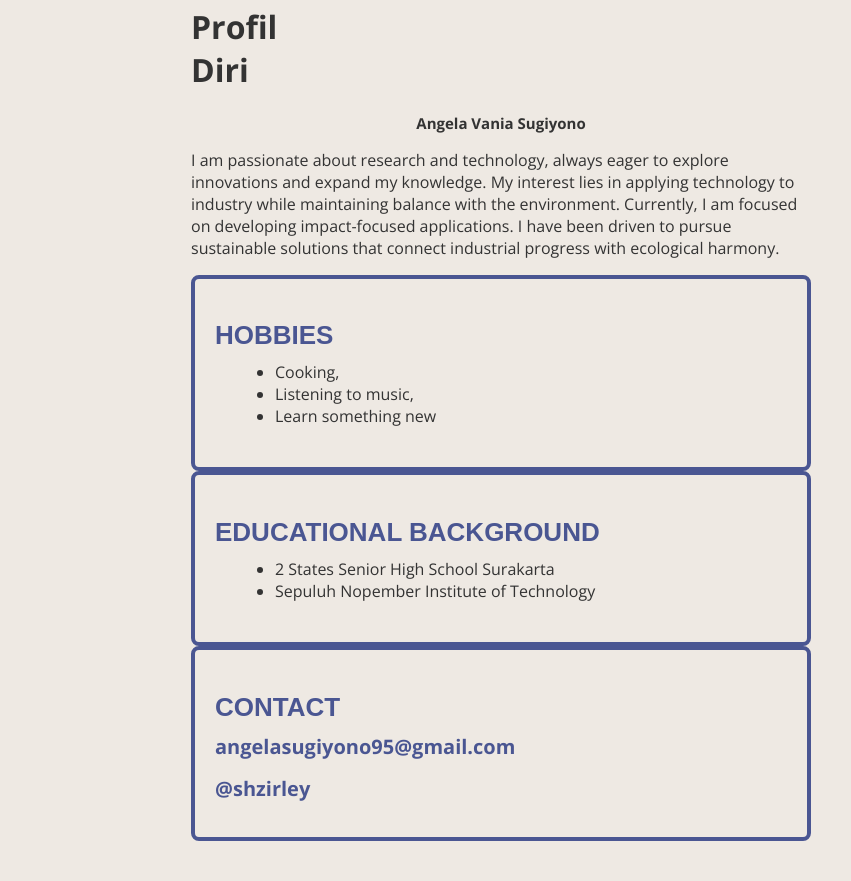
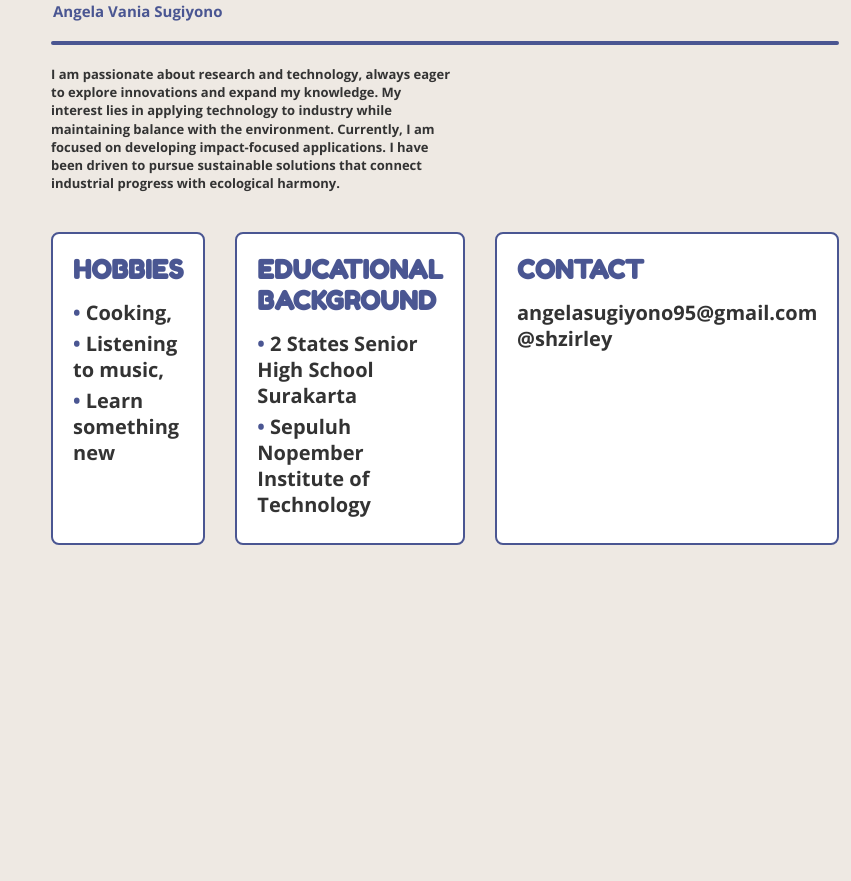
Before and after one commit to shzirley/tugas-pweb-a, a PHP site: page / in a window 1280 px wide. Shown: the part 361-1242 px from the top of the page, without its empty margins (429-1280 px from the left). After the commit the page ends 906 px from the top, so only its background shows below. Run offline with PHP 8.4, Linux system fonts and the light colour scheme.

Commit message:
Update script.css

```diff
--- a/css/script.css
+++ b/css/script.css
@@ -1,90 +1,241 @@
-/* Warna dasar */
-body {
-  margin: 0;
-  font-family: 'Open Sans', sans-serif;
-  background-color: #eee9e3;
-  color: #333;
+@font-face {
+    font-family: 'ITC Bauhaus 145';
+    src: url('https://fonts.googleapis.com/css2?family=Fredoka+One&display=swap');
+    font-weight: bold;
 }
 
-/* Layout utama */
-.container {
-  display: flex;
-  justify-content: center;
-  align-items: flex-start;
-  padding: 40px;
-  gap: 60px;
+* {
+    margin: 0;
+    padding: 0;
+    box-sizing: border-box;
 }
 
-/* Bagian kiri */
-.left {
-  max-width: 500px;
+body {
+    background-color: #eee9e3;
+    font-family: 'Open Sans', sans-serif;
+    padding: 40px 60px;
+    min-height: 100vh;
+    position: relative;
 }
 
-.photo {
-  width: 280px;
-  border-radius: 12px;
-  display: block;
-  margin-bottom: 20px;
+.container {
+    max-width: 1000px;
+    margin: 0 auto;
+    position: relative;
+    background: #eee9e3;
 }
 
-.profil-title {
-  font-family: 'Bauhaus 93', sans-serif;
-  font-size: 145px;
-  font-weight: bold;
-  color: #4a5692;
-  line-height: 0.9;
-  margin: 0 0 20px 0;
+/* Decorative elements */
+.pink-shape {
+    position: absolute;
+    top: 40px;
+    left: 0;
+    width: 180px;
+    height: 220px;
+    background-color: #ff9bb3;
+    border-radius: 20px;
+    opacity: 0.7;
+    z-index: 1;
+}
+
+.pink-clip {
+    position: absolute;
+    top: 20px;
+    left: 120px;
+    z-index: 3;
+}
+
+.pink-clip::before {
+    content: '';
+    display: block;
+    width: 80px;
+    height: 25px;
+    background-color: #ff6b9d;
+    border-radius: 25px;
+    position: relative;
+}
+
+.pink-clip::after {
+    content: '';
+    display: block;
+    width: 65px;
+    height: 18px;
+    background-color: #ff6b9d;
+    border-radius: 20px;
+    position: absolute;
+    top: 4px;
+    left: 8px;
+    border: 2px solid #eee9e3;
+}
+
+.sparkle {
+    position: absolute;
+    top: 20px;
+    right: 40px;
+    width: 60px;
+    height: 60px;
+    z-index: 3;
+}
+
+.sparkle img {
+    width: 100%;
+    height: 100%;
+    object-fit: contain;
+}
+
+/* Main content */
+.main-content {
+    display: flex;
+    gap: 40px;
+    position: relative;
+    z-index: 2;
+    margin-top: 20px;
+}
+
+.left-section {
+    flex: 0 0 300px;
+}
+
+.profile-photo {
+    width: 200px;
+    height: 280px;
+    border-radius: 15px;
+    overflow: hidden;
+    margin-left: 20px;
+    margin-top: 20px;
+}
+
+.profile-photo img {
+    width: 100%;
+    height: 100%;
+    object-fit: cover;
+}
+
+.right-section {
+    flex: 1;
+    padding-top: 60px;
+}
+
+.profile-title {
+    font-family: 'Fredoka One', 'ITC Bauhaus 145', cursive;
+    font-size: 145px;
+    font-weight: bold;
+    color: #4a5692;
+    line-height: 0.8;
+    margin-bottom: 10px;
+    letter-spacing: -3px;
 }
 
 .name {
-  font-size: 15px;
-  font-weight: bold;
-  text-align: center;
-  margin: 10px 0;
+    font-family: 'Open Sans', sans-serif;
+    font-size: 15px;
+    font-weight: bold;
+    color: #4a5692;
+    margin-bottom: 20px;
+    padding-left: 2px;
 }
 
-.desc {
-  font-size: 13px;
-  font-weight: bold;
-  text-align: justify;
-  line-height: 1.5;
-  margin-top: 20px;
+.divider-line {
+    width: 100%;
+    height: 4px;
+    background-color: #4a5692;
+    border-radius: 8px;
+    margin-bottom: 20px;
 }
 
-/* Bagian kanan */
-.right {
-  max-width: 350px;
+.description {
+    font-family: 'Open Sans', sans-serif;
+    font-size: 13px;
+    font-weight: bold;
+    color: #333;
+    line-height: 1.4;
+    margin-bottom: 40px;
+    max-width: 400px;
+}
+
+/* Info boxes */
+.info-container {
+    display: flex;
+    gap: 30px;
+    margin-top: 30px;
 }
 
 .info-box {
-  border: 4px solid #4a5692;
-  border-radius: 8px;
-  padding: 20px;
+    background-color: white;
+    border: 2px solid #4a5692;
+    border-radius: 8px;
+    padding: 20px;
+    flex: 1;
+    transition: all 0.3s ease;
 }
 
-.info-box h2 {
-  font-family: 'Bauhaus 93', sans-serif;
-  font-size: 26px;
-  text-transform: uppercase;
-  color: #4a5692;
-  margin-bottom: 10px;
+.info-title {
+    font-family: 'Fredoka One', 'ITC Bauhaus 145', cursive;
+    font-size: 26px;
+    font-weight: bold;
+    color: #4a5692;
+    text-transform: uppercase;
+    margin-bottom: 15px;
 }
 
-.info-box ul {
-  margin: 0 0 20px 20px;
+.info-content {
+    font-family: 'Open Sans', sans-serif;
+    font-size: 20px;
+    font-weight: bold;
+    color: #333;
+    line-height: 1.3;
 }
 
-.info-box p {
-  font-size: 20px;
-  font-weight: bold;
-  margin: 5px 0 15px 0;
+.info-content ul {
+    list-style: none;
+    padding: 0;
 }
 
-.info-box a {
-  color: #4a5692;
-  text-decoration: none;
+.info-content li {
+    margin-bottom: 5px;
 }
 
-.info-box a:hover {
-  text-decoration: underline;
+.info-content li::before {
+    content: "• ";
+    color: #4a5692;
+    font-weight: bold;
 }
+
+.contact-link {
+    color: #333;
+    text-decoration: none;
+    transition: all 0.2s ease;
+}
+
+.contact-link:hover {
+    color: #4a5692;
+    text-decoration: underline;
+}
+
+/* Responsive design */
+@media (max-width: 768px) {
+    body {
+        padding: 20px;
+    }
+
+    .profile-title {
+        font-size: 80px;
+    }
+
+    .main-content {
+        flex-direction: column;
+        gap: 20px;
+    }
+
+    .left-section {
+        flex: none;
+    }
+
+    .info-container {
+        flex-direction: column;
+    }
+
+    .right-section {
+        padding-top: 20px;
+    }
+}
```
